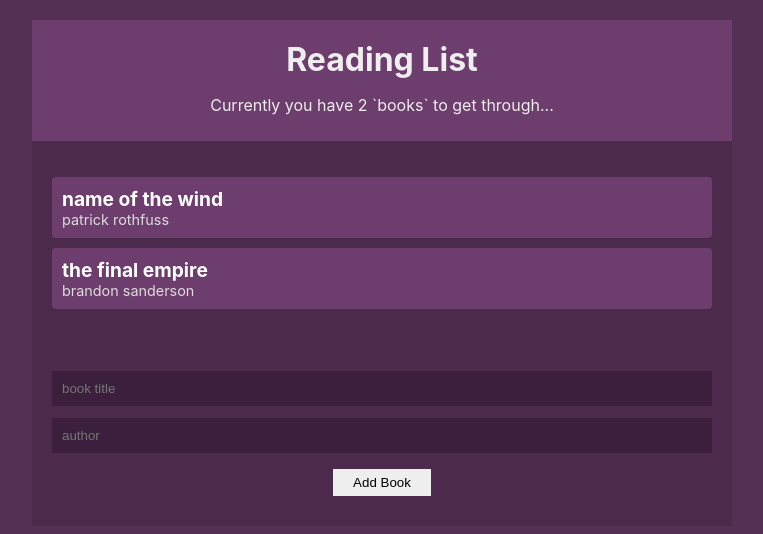
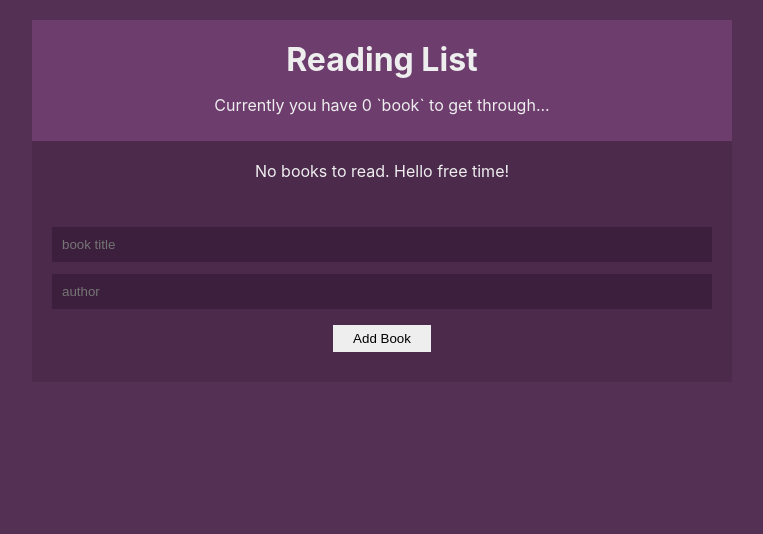
Before and after one commit to daxwann/react-context-reading-list, a React (Create React App) app: page / in a window 1280 px wide. Shown: the top 534 px of the page, without its empty margins (258-1021 px from the left). Built offline with nearby package versions, Linux system fonts and the light colour scheme.

Commit message:
add bookReducer

```diff
--- a/src/components/BookDetails.js
+++ b/src/components/BookDetails.js
@@ -2,9 +2,11 @@
 import { BookContext } from "../contexts/BookContext";
 
 const BookDetails = ({ book }) => {
-  const { removeBook } = useContext(BookContext);
+  const { dispatch } = useContext(BookContext);
   return (
-    <li onClick={() => removeBook(book.id)}>
+    <li
+      onClick={() => dispatch({ type: "DELETE_BOOK", id: book.id })}
+    >
       <div className="title">{book.title}</div>
       <div className="author">{book.author}</div>
     </li>
--- a/src/components/BookForm.js
+++ b/src/components/BookForm.js
@@ -2,15 +2,15 @@
 import { BookContext } from "../contexts/BookContext";
 
 const NewBookForm = () => {
-  const { addBook } = useContext(BookContext);
+  const { dispatch } = useContext(BookContext);
   const [title, setTitle] = useState("");
   const [author, setAuthor] = useState("");
-  const handleSubmit = e => {
+  const handleSubmit = (e) => {
     e.preventDefault();
-    addBook(title, author);
-    setTitle('');
-    setAuthor('');
-  }
+    dispatch({ type: "ADD_BOOK", book: { title, author } });
+    setTitle("");
+    setAuthor("");
+  };
 
   return (
     <form class="book-form" onSubmit={handleSubmit}>
--- a/src/contexts/BookContext.js
+++ b/src/contexts/BookContext.js
@@ -1,25 +1,13 @@
-import React, { createContext, useState } from "react";
-import { v1 as uuid } from "uuid";
+import React, { createContext, useReducer } from "react";
+import { bookReducer } from '../reducers/bookReducer';
 
 export const BookContext = createContext();
 
 const BookContextProvider = (props) => {
-  const [books, setBooks] = useState([
-    { title: "name of the wind", author: "patrick rothfuss", id: 1 },
-    { title: "the final empire", author: "brandon sanderson", id: 2 },
-  ]);
-
-  const addBook = (title, author) => {
-    const newBook = { id: uuid(), title, author };
-    setBooks([...books, newBook]);
-  };
-
-  const removeBook = (id) => {
-    setBooks(books.filter((book) => book.id !== id));
-  };
+  const [books, dispatch] = useReducer(bookReducer, []);
 
   return (
-    <BookContext.Provider value={{ books, addBook, removeBook }}>
+    <BookContext.Provider value={{ books, dispatch }}>
       {props.children}
     </BookContext.Provider>
   );
--- /dev/null
+++ b/src/reducers/bookReducer.js
@@ -0,0 +1,15 @@
+import { v1 as uuid } from "uuid";
+
+export const bookReducer = (state, action) => {
+  switch (action.type) {
+    case "ADD_BOOK":
+      return [
+        ...state,
+        { title: action.book.title, author: action.book.author, id: uuid() },
+      ];
+    case "DELETE_BOOK":
+      return state.filter((book) => book.id !== action.id);
+    default:
+      return state;
+  }
+};
```
